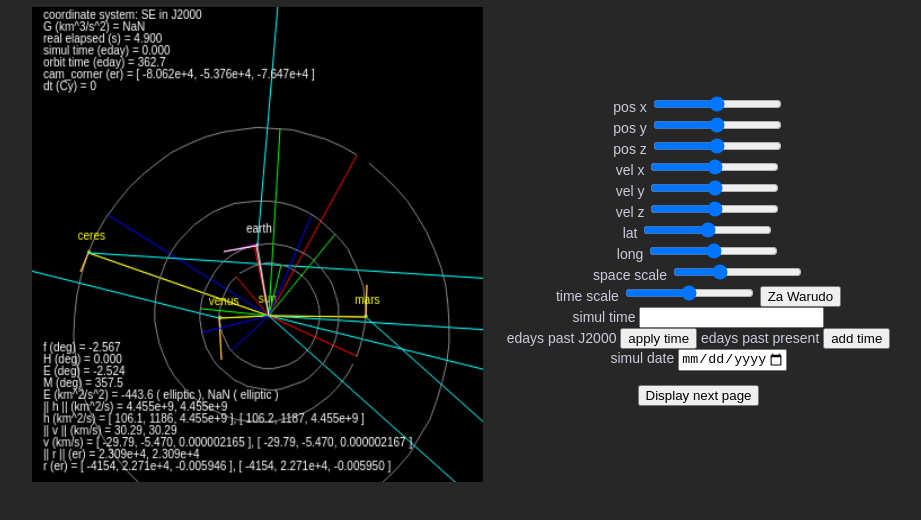
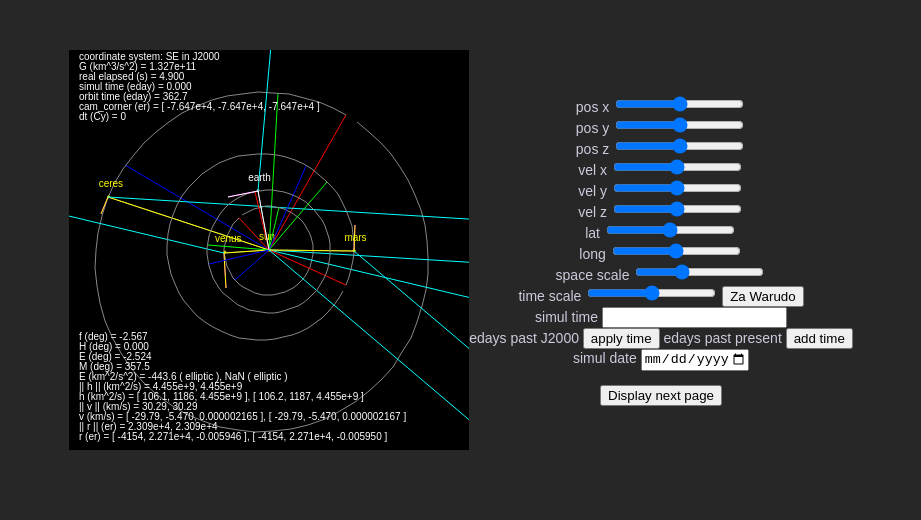
Before and after one commit to DavidFarfan/orbits, a website: page views/index.html in a window 1280 px wide. Shown: the whole page, without its empty margins (179-1100 px from the left). Drawn offline with nearby package versions, Linux system fonts and the light colour scheme; no server answers.

Commit message:
Primera fase: completada. Ahora se necesita mantenimiento para pasar a implementar lunas

```diff
--- a/public/scripts/main.js
+++ b/public/scripts/main.js
@@ -1,33 +1,29 @@
 //---------ANIMADOR------------
 
 // Lienzo
-const canvas1 = document.getElementById('view1');
+const canvas = document.getElementById('view');
 
 // Vista
 var view = 1;
 
-// Información
+// P{agina de Información
 var info = 0;
 
 // Animador
-const animator1 = new Worker("/scripts/animador.js");
-const main_offscreen_1 = canvas1.transferControlToOffscreen();
+const animator = new Worker("/scripts/animador.js");
+const main_offscreen = canvas.transferControlToOffscreen();
 
 // Puesta en marcha del animador
-animator1.postMessage({ type: 'context', canvas: main_offscreen_1 }, [main_offscreen_1]);
+animator.postMessage({ type: 'context', canvas: main_offscreen }, [main_offscreen]);
 
-// Gráfica de elementos orbitales
+// Gráfica de elementos orbitales (Dev)
 var elem_curve = [];
 var elem_curve_approx = [];
 
 //-------PARÁMETROS DE LA SIMULACIÓN-----------
 
 // Parámetros para el control manual
-var mousePos1 = { // Posicion del mouse sobre el lienzo 1
-	x: width_p( .5 ),
-	y: height_p( .5 )
-};
-var mousePos2 = { // Posicion del mouse sobre el lienzo 2
+var mousePos = { // Posicion del mouse sobre el lienzo 1
 	x: width_p( .5 ),
 	y: height_p( .5 )
 };
@@ -67,12 +63,12 @@ var ephemeris = null; // Efemérides
 
 // PORCENTAJE DE ANCHO DEL LIENZO
 function width_p(p){
-	return canvas1.width * p;
+	return canvas.width * p;
 };
 
 // PORCENTAJE DE ALTO DEL LIENZO
 function height_p(p){
-	return canvas1.height * p;
+	return canvas.height * p;
 };
 
 // CONVERSIÓN DE PIXELES A KILÓMETROS
@@ -128,12 +124,13 @@ function orbitLoop(){
 
 	//------------SIMULACIÓN------------
 
-	// Centrar la cámara en la simulación del satélite controlado
+	// Centrar la cámara en el satélite orbitado
+	let center_body = Satellite.get_sat( Satellite.ctrl.orbited );
 	if(Satellite.ctrl.orbit.r != undefined){
 		center = {
-			x: to_km( width_p( .5 ) ) - Satellite.ctrl.orbit.r.x,
-			y: to_km( width_p( .5 ) ) - Satellite.ctrl.orbit.r.y,
-			z: to_km( width_p( .5 ) ) - Satellite.ctrl.orbit.r.z
+			x: to_km( width_p( .5 ) ) - center_body.orbit.r.x,
+			y: to_km( width_p( .5 ) ) - center_body.orbit.r.y,
+			z: to_km( width_p( .5 ) ) - center_body.orbit.r.z
 		};
 	};
 
@@ -145,14 +142,14 @@ function orbitLoop(){
 	//------------SELECCIÓN DE VISTA-----------
 	switch(view){
 		case 1:
-			View1.show(animator1);
+			View1.show(animator);
 			break;
 		case 2:
-			View2.show(animator1);
+			View2.show(animator);
 			break;
 		case 3:
 			View3.show(
-				animator1,
+				animator,
 				{
 					x: width_p( .5 ),
 					y: height_p( .5 )
@@ -167,7 +164,7 @@ function orbitLoop(){
 //------I/O-------------
 
 // Recibir confirmación del animador
-animator1.addEventListener("message", (msg) => {
+animator.addEventListener("message", (msg) => {
   //log( msg.data );
 });
 
@@ -389,8 +386,8 @@ function getMousePos(canvas, evt) {
       y: mouseY
     };
 };
-canvas1.addEventListener('mousemove', evt => {
-	mousePos1 = getMousePos(canvas1, evt);
+canvas.addEventListener('mousemove', evt => {
+	mousePos = getMousePos(canvas, evt);
 }, false);
 
 // Captura de parámetros de escala de simulación
@@ -488,7 +485,7 @@ button_time_add.onclick = () => {
 };
 
 // Reiniciar el programa con un click
-canvas1.addEventListener('click', () => {
+canvas.addEventListener('click', () => {
 	view = ( view + 1 ) % 3 + 1;
 }, false);
 
@@ -499,9 +496,9 @@ Satellite.sat_from_orbit(
 	'sun',
 	null,
 	SUN_U,
-	1,
+	1e-10,
 	0,
-	1,
+	1e-10,
 	0,
 	0,
 	0,
--- a/public/scripts/satellite.js
+++ b/public/scripts/satellite.js
@@ -74,7 +74,7 @@ class Satellite{
 	static sat_from_orbit(name, orbited, u, a, e, rp, i, omega, upper_omega, rot, dif, f0){
 
 		// Construir el satélite en el punto f0
-		let GM = 1;
+		let GM = SUN_U;
 		if(orbited != null){
 			GM = Satellite.get_sat(orbited).u;
 		};
--- a/public/scripts/view.js
+++ b/public/scripts/view.js
@@ -19,7 +19,8 @@ class View{
 		// Parámetro gravitacional (km^3/s^2)
 		request.push([
 			'print',
-			"G (km^3/s^2) = " + str( significant( Satellite.u, 4 ) ),
+			"G (km^3/s^2) = " + str( significant( Satellite.get_sat(
+				Satellite.ctrl.orbited ).u, 4 ) ),
 			10,
 			height_p( 1 ) - 20,
 			'WHITE'
--- a/views/index.html
+++ b/views/index.html
@@ -15,7 +15,7 @@
 	<!-- Contenedor de los gráficos -->
 	<div class="flex-container">
 		<div class="flex-row">
-			<canvas id='view1' width="400" height="400"></canvas>
+			<canvas id='view' width="400" height="400"></canvas>
 		</div>
 		<div class="flex-row">
 			<div class="flex-col" align="center">
```
